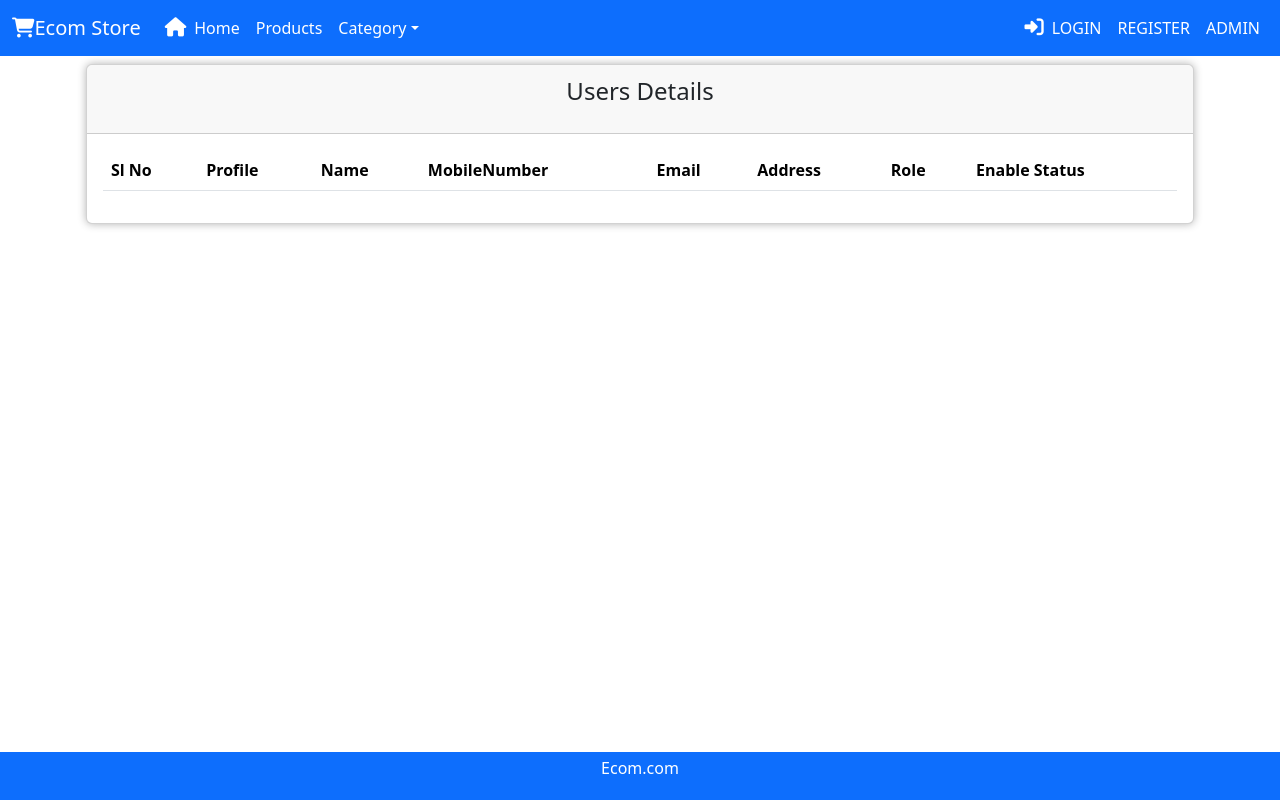
After one commit to Faisal9807/ShoppingCard, a Spring Boot app: page /admin/loadUsers in a window 1280 px wide. The commit adds this page. Run offline with Spring Boot 4, Linux system fonts and the light colour scheme; tables that the repository leaves empty hold one stand-in row (values such as "Sample post"); lists and menus that the app fills with data are empty; some of the project's set-up classes (security, data sources, template engines, error pages and the like) are left out, and stand-ins take their place.

Commit message:
adding feature of manage the user status active/unactive

```diff
--- a/src/main/java/com/ecom/controller/AdminController.java
+++ b/src/main/java/com/ecom/controller/AdminController.java
@@ -16,12 +16,7 @@ import org.springframework.core.io.ClassPathResource;
 import org.springframework.stereotype.Controller;
 import org.springframework.ui.Model;
 import org.springframework.util.ObjectUtils;
-import org.springframework.web.bind.annotation.GetMapping;
-import org.springframework.web.bind.annotation.ModelAttribute;
-import org.springframework.web.bind.annotation.PathVariable;
-import org.springframework.web.bind.annotation.PostMapping;
-import org.springframework.web.bind.annotation.RequestMapping;
-import org.springframework.web.bind.annotation.RequestParam;
+import org.springframework.web.bind.annotation.*;
 import org.springframework.web.multipart.MultipartFile;
 
 import com.ecom.model.Category;
@@ -231,4 +226,23 @@ public class AdminController {
 
 		return "redirect:/admin/editProduct/" + product.getId();
 	}
+
+	@GetMapping("/loadUsers")
+    public String loadUsers(Model m) {
+		List<User> users=userService.getAllUsers("ROLE_USER");
+        m.addAttribute("users", users);
+        return "admin/users";
+    }
+
+	@GetMapping("/updateUserAccountStatus")
+    public String updateUserAccountStatus(@RequestParam int id, @RequestParam boolean status,HttpSession session) {
+		boolean s=userService.updateStatus(id, status);
+		if(s){
+			session.setAttribute("succMsg", "Successfully updated");
+		}
+		else{
+			session.setAttribute("errorMsg", "Failed to update");
+		}
+		return "redirect:/admin/loadUsers";
+	}
 }
--- a/src/main/java/com/ecom/repository/UserRepository.java
+++ b/src/main/java/com/ecom/repository/UserRepository.java
@@ -5,9 +5,12 @@ import org.springframework.data.jpa.repository.JpaRepository;
 import org.springframework.data.repository.ListCrudRepository;
 import org.springframework.stereotype.Repository;
 
+import java.util.List;
+
 @Repository
 public interface UserRepository extends JpaRepository<User,Integer> {
 
     public User findByEmail(String email);
 
+    List<User> findByRole(String userRole);
 }
--- a/src/main/java/com/ecom/service/UserService.java
+++ b/src/main/java/com/ecom/service/UserService.java
@@ -1,9 +1,15 @@
 package com.ecom.service;
 
 import com.ecom.model.User;
+
+import java.util.List;
 
 public interface UserService {
     public User saveUser(User user);
 
     User findByEmail(String name);
+
+    List<User> getAllUsers(String userRole);
+
+    boolean updateStatus(int userId, boolean status);
 }
--- a/src/main/resources/application.properties
+++ b/src/main/resources/application.properties
@@ -7,5 +7,6 @@ spring.datasource.driver-class-name=com.mysql.cj.jdbc.Driver
 #spring.jpa.properties.hibernate.dialect=org.hibernate.dialect.MySQL8Dialect
 spring.jpa.hibernate.ddl-auto=update
 spring.jpa.properties.hibernate.format_sql=true
+server.port=8081
 
 spring.devtools.livereload.enabled=true
--- a/src/main/resources/templates/admin/index.html
+++ b/src/main/resources/templates/admin/index.html
@@ -53,7 +53,7 @@
 					</a>
 				</div>
 				<div class="col-md-4 mt-4">
-					<a href="#" class="text-decoration-none">
+					<a href="/admin/loadUsers" class="text-decoration-none">
 						<div class="card card-sh">
 							<div class="card-body text-center text-primary">
 								<i class="fa-solid fa-user fa-2x text-primary"></i>
--- /dev/null
+++ b/src/main/resources/templates/admin/users.html
@@ -0,0 +1,67 @@
+<!DOCTYPE html>
+<html lang="en" xmlns:th="http://www.thymeleaf.org" th:replace="~{base::layout(~{::section})}">
+
+<head>
+    <meta charset="UTF-8">
+    <meta name="viewport" content="width=device-width, initial-scale=1.0">
+    <title>My Spring App</title>
+</head>
+
+<body>
+<section>
+    <div class="container mt-5 p-3">
+        <div class="card card-sh">
+            <div class="card-header text-center">
+                <p class="fs-4">Users Details</p>
+                <th:block th:if="${session.succMsg}">
+                    <p class="text-success fw-bold">[[${session.succMsg}]]</p>
+                    <th:block th:text="${@commonServiceImp.removeSession()}"></th:block>
+                </th:block>
+                <th:block th:if="${session.errorMsg}">
+                    <p class="text-danger fw-bold">[[${session.errorMsg}]]</p>
+                    <th:block th:text="${@commonServiceImp.removeSession()}"></th:block>
+                </th:block>
+            </div>
+            <div class="card-body">
+                <table class="table">
+                    <thead>
+                    <tr>
+                        <th scope="col">Sl No</th>
+                        <th scope="col">Profile</th>
+                        <th scope="col">Name</th>
+                        <th scope="col">MobileNumber</th>
+                        <th scope="col">Email</th>
+                        <th scope="col">Address</th>
+                        <!--th scope="col">Password</th>-->
+                        <th scope="col">Role</th>
+                        <th scope="col">Enable Status</th>
+                    </tr>
+                    </thead>
+                    <tbody>
+                    <tr th:each="u,c:${users}">
+                        <th scope="row">[[${c.count}]]</th>
+                        <td><img th:src="@{'/img/'+${u.profileImage}}" width="50px" height="50px"></td>
+                        <td>[[${u.name}]]</td>
+                        <td>[[${u.mobileNumber}]]</td>
+                        <td>[[${u.email}]]</td>
+                        <td>[[${u.address +','+ u.city + ','+u.state+','+u.pinCode}]]</td>
+                        <!--<td>[[${u.password}]]</td>-->
+                        <td>[[${u.role}]]</td>
+
+                        <td>
+                            <a th:href="@{'/admin/updateUserAccountStatus?status='+${!u.isEnabled}+'&id='+${u.id}}"
+                               th:classappend="${u.isEnabled} ? 'btn-primary' :'btn-danger'"
+                               class="btn btn-sm">
+                                <i class="fa-solid" th:classappend="${u.isEnabled} ? 'fa-check' : 'fa-ban'"></i>
+                                <span th:text="${u.isEnabled} ? 'Activate' : 'Deactivate'"></span>
+                            </a>
+                        </td>
+
+                    </tr>
+                    </tbody>
+                </table>
+            </div>
+        </div>
+    </div>
+</section>
+</body>
```
Also changed, not shown: src/main/java/com/ecom/service/imp/UserServiceImp.java (+22 -1 lines).
